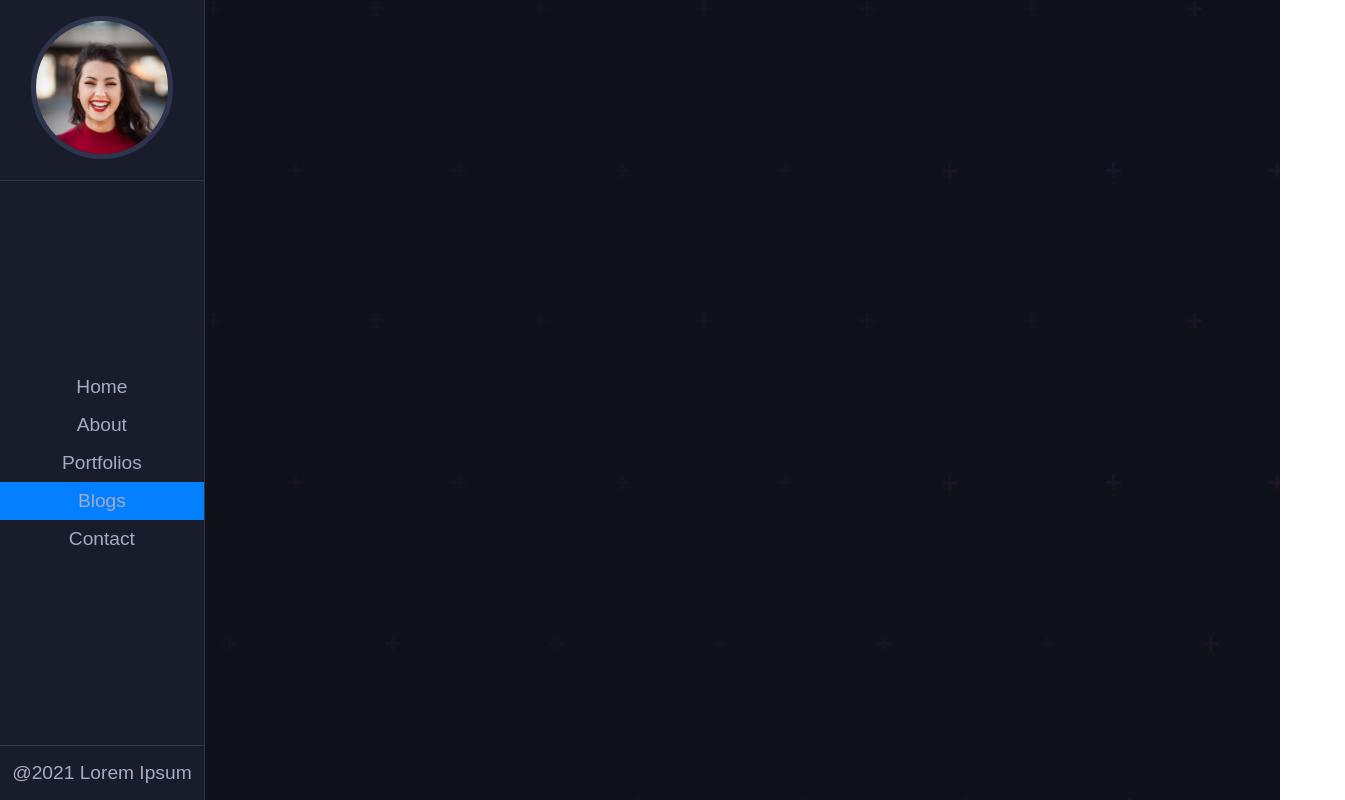
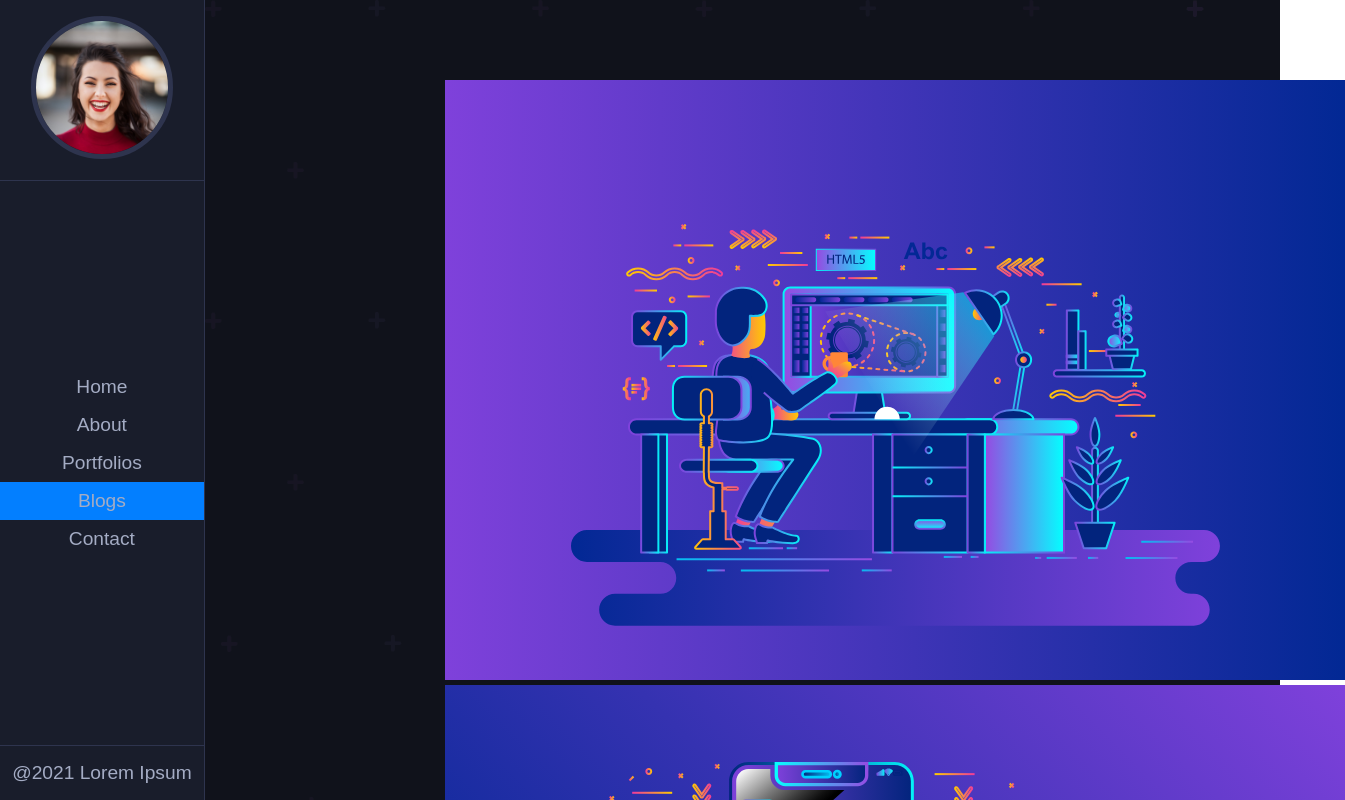
Before and after one commit to shafeenashaikh/React-Portfolio, a React (Create React App) app: page /blogs in a window 1280 px wide. Shown: the top 800 px of the page, 1345 px wide, since content can reach past the window. Built offline with nearby package versions, Linux system fonts and the light colour scheme; a web font is replaced by a local one.

Commit message:
added all the blogs with blog content  and images to the BlogPage

```diff
--- a/src/App.scss
+++ b/src/App.scss
@@ -16,11 +16,11 @@ body::-webkit-scrollbar{
     width: 8px;
 }
 body::-webkit-scrollbar-thumb{
-    background-color: #0381ff79;
+    background-color: #21609efa;
     border-radius: 50px;
 }
 body::-webkit-scrollbar-track{
-    background-color: #a4acc4;
+    background-color: #5d5f64;
 }
 
 body{
--- a/src/Pages/BlogPage.js
+++ b/src/Pages/BlogPage.js
@@ -1,10 +1,23 @@
 import React from 'react';
-import AllBlogs from '../Components/allBlogs';
+import blogs from '../Components/allBlogs';
 
 function BlogPage() {
     return (
     <div className="BlogsPage">
+        {
+            blogs.map((blog) =>{
+                return (
+                    <div className="blog" key={blog.id}>
+                        <div className="blog-content">
+                            <img src={blog.image} alt=""/>
+                            <a href="github.com" className="blog-link">
 
+                            </a>
+                        </div>
+                    </div>
+                )
+            })
+        }
     </div>
     )
 }
```
